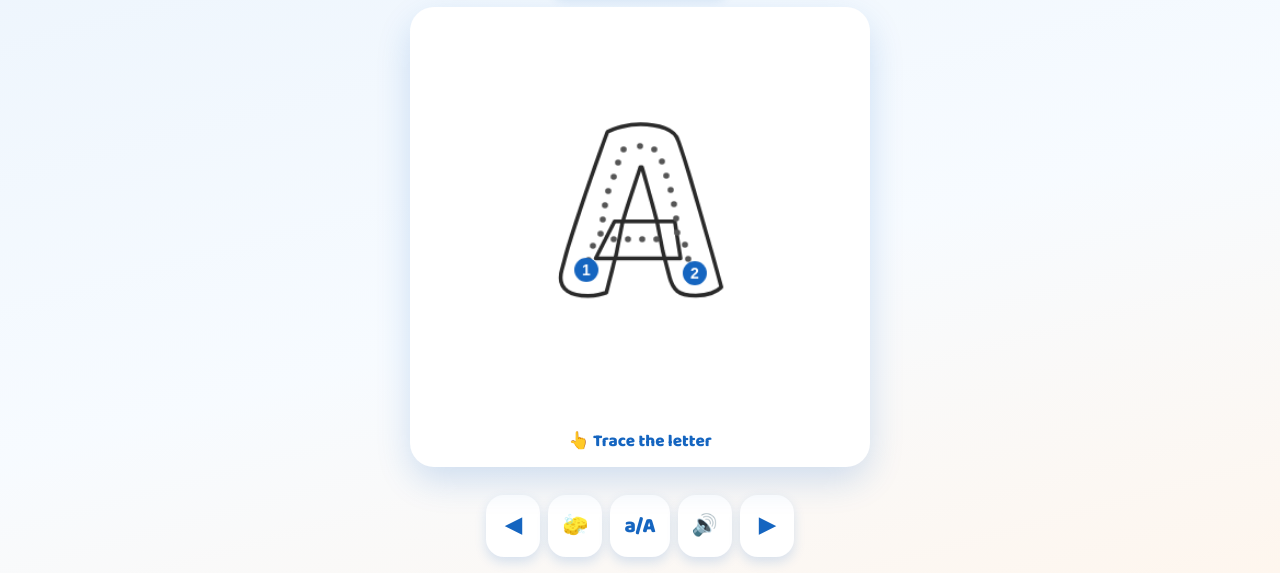
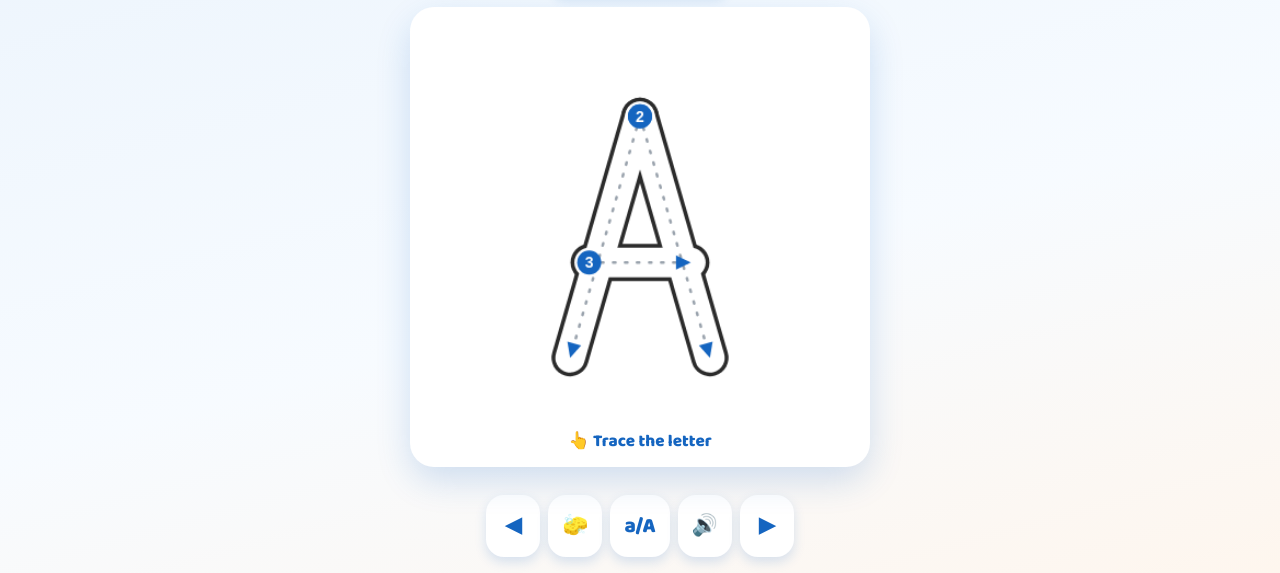
Before and after one commit to ayyashareef/game, a plain HTML site: page abc.html in a window 1280 px wide. Shown: the part 227-800 px from the top of the page. Drawn offline with Linux system fonts and the light colour scheme.

Commit message:
ABC: authored stroke-order paths with numbers + direction arrows (A-Z upper & lower)

```diff
--- a/abc.html
+++ b/abc.html
@@ -57,6 +57,7 @@
     </div>
   </div>
 
+  <script src="js/abc-strokes.js"></script>
   <script src="js/abc.js"></script>
 </body>
 </html>
--- /dev/null
+++ b/js/abc-strokes.js
@@ -0,0 +1,62 @@
+/* Hand-authored stroke data for letter tracing.
+   Each letter = ordered list of strokes; each stroke = ordered list of [x,y] points
+   in a 0..100 box (y points down). Order = correct writing order; the last point of
+   a stroke is where the arrow points. Two-point strokes at one spot are dots (i, j). */
+window.ABC_STROKES = {
+  up: {
+    A: [[[50,12],[28,88]], [[50,12],[72,88]], [[34,58],[66,58]]],
+    B: [[[30,12],[30,88]], [[30,12],[58,14],[66,28],[58,46],[30,48]], [[30,48],[60,50],[70,68],[60,86],[30,88]]],
+    C: [[[70,28],[58,16],[42,16],[30,30],[26,52],[32,72],[46,86],[64,84],[72,72]]],
+    D: [[[30,12],[30,88]], [[30,12],[54,16],[70,40],[70,60],[54,84],[30,88]]],
+    E: [[[32,12],[32,88]], [[32,12],[70,12]], [[32,50],[62,50]], [[32,88],[70,88]]],
+    F: [[[32,12],[32,88]], [[32,12],[70,12]], [[32,50],[62,50]]],
+    G: [[[70,30],[56,16],[40,16],[28,34],[26,54],[34,74],[52,86],[70,80],[72,60]], [[72,60],[54,60]]],
+    H: [[[30,12],[30,88]], [[70,12],[70,88]], [[30,50],[70,50]]],
+    I: [[[36,12],[64,12]], [[50,12],[50,88]], [[36,88],[64,88]]],
+    J: [[[40,12],[72,12]], [[60,12],[60,72],[52,84],[40,84],[32,72]]],
+    K: [[[30,12],[30,88]], [[68,12],[30,52]], [[42,42],[70,88]]],
+    L: [[[32,12],[32,88],[70,88]]],
+    M: [[[26,88],[26,12],[50,66],[74,12],[74,88]]],
+    N: [[[30,88],[30,12],[70,88],[70,12]]],
+    O: [[[50,12],[30,26],[24,50],[30,74],[50,88],[70,74],[76,50],[70,26],[50,12]]],
+    P: [[[30,12],[30,88]], [[30,12],[58,14],[68,30],[58,48],[30,50]]],
+    Q: [[[50,12],[30,26],[24,50],[30,74],[50,86],[70,74],[76,50],[70,26],[50,12]], [[56,66],[78,90]]],
+    R: [[[30,12],[30,88]], [[30,12],[58,14],[68,30],[58,48],[30,50]], [[46,50],[70,88]]],
+    S: [[[68,26],[52,14],[36,20],[34,38],[50,50],[64,60],[64,78],[48,86],[32,78]]],
+    T: [[[28,12],[72,12]], [[50,12],[50,88]]],
+    U: [[[30,12],[30,64],[40,84],[60,84],[70,64],[70,12]]],
+    V: [[[30,12],[50,88],[70,12]]],
+    W: [[[24,12],[38,88],[50,40],[62,88],[76,12]]],
+    X: [[[30,12],[70,88]], [[70,12],[30,88]]],
+    Y: [[[30,12],[50,50]], [[70,12],[50,50]], [[50,50],[50,88]]],
+    Z: [[[30,12],[70,12],[30,88],[70,88]]]
+  },
+  low: {
+    a: [[[66,50],[54,44],[42,48],[38,60],[42,74],[54,82],[66,76]], [[66,46],[66,84]]],
+    b: [[[34,12],[34,84]], [[34,54],[52,48],[64,58],[64,74],[52,84],[34,80]]],
+    c: [[[64,52],[52,44],[40,50],[36,64],[42,78],[56,82],[66,74]]],
+    d: [[[64,54],[52,48],[40,54],[36,68],[44,80],[58,82],[66,74]], [[66,12],[66,84]]],
+    e: [[[38,64],[64,64],[64,54],[52,44],[40,50],[36,64],[44,78],[58,82],[66,72]]],
+    f: [[[64,22],[52,14],[42,22],[42,84]], [[32,48],[58,48]]],
+    g: [[[64,52],[52,46],[42,52],[42,66],[52,74],[64,68]], [[64,48],[64,86],[54,96],[40,92]]],
+    h: [[[34,12],[34,84]], [[34,56],[48,48],[62,56],[62,84]]],
+    i: [[[50,28],[50,29]], [[50,46],[50,84]]],
+    j: [[[56,28],[56,29]], [[56,46],[56,86],[48,95],[38,90]]],
+    k: [[[34,12],[34,84]], [[60,50],[34,68]], [[44,62],[62,84]]],
+    l: [[[50,12],[50,84]]],
+    m: [[[32,46],[32,84]], [[32,54],[44,47],[52,54],[52,84]], [[52,54],[64,47],[72,54],[72,84]]],
+    n: [[[34,46],[34,84]], [[34,54],[48,47],[62,54],[62,84]]],
+    o: [[[50,44],[37,52],[34,66],[42,80],[56,82],[66,70],[64,54],[50,44]]],
+    p: [[[34,46],[34,98]], [[34,52],[52,46],[64,56],[58,72],[34,76]]],
+    q: [[[64,52],[52,46],[40,52],[42,68],[58,76],[64,68]], [[64,46],[64,98]]],
+    r: [[[38,46],[38,84]], [[38,56],[52,48],[64,52]]],
+    s: [[[62,52],[48,46],[40,52],[48,62],[58,68],[54,80],[40,80],[34,72]]],
+    t: [[[48,24],[48,78],[58,84]], [[34,46],[60,46]]],
+    u: [[[36,46],[36,74],[48,84],[62,80],[66,72]], [[66,46],[66,84]]],
+    v: [[[36,46],[50,84],[64,46]]],
+    w: [[[30,46],[40,84],[50,56],[60,84],[70,46]]],
+    x: [[[36,46],[64,84]], [[64,46],[36,84]]],
+    y: [[[36,46],[52,74]], [[66,46],[52,74],[44,92],[32,96]]],
+    z: [[[36,46],[64,46],[36,84],[64,84]]]
+  }
+};
--- a/js/abc.js
+++ b/js/abc.js
@@ -30,11 +30,10 @@
   ];
 
   const SIZE = 420;
-  const FONT = '"Baloo 2", "Comic Sans MS", sans-serif';
   const PEN = 7;             // the child's tracing pen
   const DETECT = 26;         // how close the pen must be to the line to "hit" it
-  const DOT_GAP = 13;        // spacing of the dashed centre-line dots
-  const DOT_R = 2.8;         // centre-line dash radius
+  const GS = 2.9, GOFF = 65; // scale + offset mapping the 0..100 stroke box to canvas
+  const BODY_OUT = 34, BODY_IN = 27; // letter thickness (black then white -> hollow outline)
 
   // ---- storage ----
   const KEY = "abc_trace_v1";
@@ -76,124 +75,89 @@
   const itx = maskInk.getContext("2d", { willReadFrequently: true });
 
   let index = 0, strokes = [], drawing = false;
-  let targetPixels = null, targetCount = 0, skelDots = [], endDots = [], solved = false, moveTick = 0, fontReady = false;
+  let targetPixels = null, targetCount = 0, solved = false, moveTick = 0;
+  let curStrokes = [];   // current letter's strokes, scaled to canvas coords
 
   function curChar() { return save.lower ? LETTERS[index].c.toLowerCase() : LETTERS[index].c; }
 
-  function paintGlyph(c, color) {
-    c.fillStyle = color; c.textAlign = "center"; c.textBaseline = "middle";
-    c.font = "800 250px " + FONT;
-    c.fillText(curChar(), SIZE / 2, SIZE / 2 + 8);
+  // load + scale the authored strokes for the current letter/case
+  function setStrokes() {
+    const set = save.lower ? window.ABC_STROKES.low : window.ABC_STROKES.up;
+    const key = save.lower ? LETTERS[index].c.toLowerCase() : LETTERS[index].c;
+    const raw = (set && set[key]) || [];
+    curStrokes = raw.map(s => s.map(p => ({ x: GOFF + p[0] * GS, y: GOFF + p[1] * GS })));
   }
-  function drawGlyph(c, color) { c.clearRect(0, 0, SIZE, SIZE); paintGlyph(c, color); }
 
-  /* Zhang-Suen thinning: reduce the filled letter to a 1px centre-line ("skeleton"). */
-  function thin(g, w, h) {
-    const at = (x, y) => (x < 0 || y < 0 || x >= w || y >= h) ? 0 : g[y * w + x];
-    let changed = true;
-    while (changed) {
-      changed = false;
-      for (let step = 0; step < 2; step++) {
-        const rem = [];
-        for (let y = 1; y < h - 1; y++) {
-          for (let x = 1; x < w - 1; x++) {
-            if (!g[y * w + x]) continue;
-            const p2 = at(x, y - 1), p3 = at(x + 1, y - 1), p4 = at(x + 1, y), p5 = at(x + 1, y + 1),
-                  p6 = at(x, y + 1), p7 = at(x - 1, y + 1), p8 = at(x - 1, y), p9 = at(x - 1, y - 1);
-            const B = p2 + p3 + p4 + p5 + p6 + p7 + p8 + p9;
-            if (B < 2 || B > 6) continue;
-            const seq = [p2, p3, p4, p5, p6, p7, p8, p9, p2];
-            let A = 0;
-            for (let i = 0; i < 8; i++) if (seq[i] === 0 && seq[i + 1] === 1) A++;
-            if (A !== 1) continue;
-            if (step === 0) { if (p2 * p4 * p6 !== 0 || p4 * p6 * p8 !== 0) continue; }
-            else { if (p2 * p4 * p8 !== 0 || p2 * p6 * p8 !== 0) continue; }
-            rem.push(y * w + x);
-          }
-        }
-        if (rem.length) { changed = true; for (const i of rem) g[i] = 0; }
-      }
+  function isDot(s) {
+    if (s.length < 2) return true;
+    const a = s[0], b = s[s.length - 1];
+    return Math.hypot(b.x - a.x, b.y - a.y) < 6;
+  }
+
+  // draw a smooth path through the stroke points
+  function tracePath(c, s) {
+    if (s.length === 1) { c.moveTo(s[0].x, s[0].y); c.lineTo(s[0].x + 0.1, s[0].y); return; }
+    c.moveTo(s[0].x, s[0].y);
+    for (let i = 1; i < s.length - 1; i++) {
+      const mx = (s[i].x + s[i + 1].x) / 2, my = (s[i].y + s[i + 1].y) / 2;
+      c.quadraticCurveTo(s[i].x, s[i].y, mx, my);
     }
-    return g;
+    const n = s.length;
+    c.quadraticCurveTo(s[n - 2].x, s[n - 2].y, s[n - 1].x, s[n - 1].y);
   }
 
   function buildTarget() {
-    drawGlyph(mtx, "#000");
+    // rasterize the centre lines -> the pixels the child must cover
+    mtx.clearRect(0, 0, SIZE, SIZE);
+    mtx.strokeStyle = "#000"; mtx.fillStyle = "#000";
+    mtx.lineCap = "round"; mtx.lineJoin = "round"; mtx.lineWidth = 7;
+    for (const s of curStrokes) {
+      if (isDot(s)) { mtx.beginPath(); mtx.arc(s[0].x, s[0].y, 6, 0, 7); mtx.fill(); continue; }
+      mtx.beginPath(); tracePath(mtx, s); mtx.stroke();
+    }
     const data = mtx.getImageData(0, 0, SIZE, SIZE).data;
-    const fill = new Uint8Array(SIZE * SIZE);
-    for (let i = 0; i < SIZE * SIZE; i++) if (data[i * 4 + 3] > 60) fill[i] = 1;
+    targetPixels = new Uint8Array(SIZE * SIZE);
+    targetCount = 0;
+    for (let i = 0; i < SIZE * SIZE; i++) if (data[i * 4 + 3] > 40) { targetPixels[i] = 1; targetCount++; }
+  }
 
-    const skel = fill.slice();
-    thin(skel, SIZE, SIZE);
-
-    targetPixels = skel;
-    targetCount = 0;
-    for (let i = 0; i < skel.length; i++) if (skel[i]) targetCount++;
-
-    // sub-sample the skeleton into evenly spaced guide dots
-    const pts = [];
-    for (let y = 0; y < SIZE; y++)
-      for (let x = 0; x < SIZE; x++)
-        if (skel[y * SIZE + x]) pts.push({ x, y });
-
-    skelDots = [];
-    const minSq = DOT_GAP * DOT_GAP;
-    for (const p of pts) {
-      let ok = true;
-      for (const d of skelDots) {
-        const dx = d.x - p.x, dy = d.y - p.y;
-        if (dx * dx + dy * dy < minSq) { ok = false; break; }
-      }
-      if (ok) skelDots.push(p);
-    }
-
-    // endpoints = skeleton pixels with a single neighbour (start/end of strokes)
-    const isSkel = (x, y) => (x < 0 || y < 0 || x >= SIZE || y >= SIZE) ? 0 : skel[y * SIZE + x];
-    const ends = [];
-    for (const p of pts) {
-      let n = 0;
-      for (let dy = -1; dy <= 1; dy++)
-        for (let dx = -1; dx <= 1; dx++)
-          if (!(dx === 0 && dy === 0)) n += isSkel(p.x + dx, p.y + dy);
-      if (n === 1) ends.push(p);
-    }
-    endDots = [];
-    for (const p of ends) {
-      let ok = true;
-      for (const d of endDots) {
-        const dx = d.x - p.x, dy = d.y - p.y;
-        if (dx * dx + dy * dy < 30 * 30) { ok = false; break; }
-      }
-      if (ok) endDots.push(p);
-    }
+  function arrowHead(a, b) {  // arrow pointing a -> b, drawn at b
+    const ang = Math.atan2(b.y - a.y, b.x - a.x), L = 15;
+    ctx.fillStyle = "#1565c0";
+    ctx.beginPath();
+    ctx.moveTo(b.x, b.y);
+    ctx.lineTo(b.x - L * Math.cos(ang - 0.45), b.y - L * Math.sin(ang - 0.45));
+    ctx.lineTo(b.x - L * Math.cos(ang + 0.45), b.y - L * Math.sin(ang + 0.45));
+    ctx.closePath(); ctx.fill();
   }
 
   function render() {
     ctx.clearRect(0, 0, SIZE, SIZE);
     ctx.fillStyle = "#fff"; ctx.fillRect(0, 0, SIZE, SIZE);
+    ctx.lineCap = "round"; ctx.lineJoin = "round";
 
-    // black outline of the letter (hollow), like a tracing worksheet
-    ctx.lineJoin = "round"; ctx.lineCap = "round";
-    ctx.strokeStyle = "#2a2a2a"; ctx.lineWidth = 3.5;
-    ctx.textAlign = "center"; ctx.textBaseline = "middle";
-    ctx.font = "800 250px " + FONT;
-    ctx.strokeText(curChar(), SIZE / 2, SIZE / 2 + 8);
+    // 1) hollow letter body: thick dark, then thinner white on top
+    ctx.strokeStyle = "#2b2b2b"; ctx.fillStyle = "#2b2b2b"; ctx.lineWidth = BODY_OUT;
+    for (const s of curStrokes) {
+      if (isDot(s)) { ctx.beginPath(); ctx.arc(s[0].x, s[0].y, BODY_OUT / 2, 0, 7); ctx.fill(); continue; }
+      ctx.beginPath(); tracePath(ctx, s); ctx.stroke();
+    }
+    ctx.strokeStyle = "#fff"; ctx.fillStyle = "#fff"; ctx.lineWidth = BODY_IN;
+    for (const s of curStrokes) {
+      if (isDot(s)) { ctx.beginPath(); ctx.arc(s[0].x, s[0].y, BODY_IN / 2, 0, 7); ctx.fill(); continue; }
+      ctx.beginPath(); tracePath(ctx, s); ctx.stroke();
+    }
 
-    // dashed line down the middle (the path to trace)
-    ctx.fillStyle = "#555";
-    for (const d of skelDots) { ctx.beginPath(); ctx.arc(d.x, d.y, DOT_R, 0, 7); ctx.fill(); }
+    // 2) dashed centre line
+    ctx.strokeStyle = "#9aa3ad"; ctx.lineWidth = 2.5; ctx.setLineDash([2, 9]);
+    for (const s of curStrokes) {
+      if (isDot(s)) continue;
+      ctx.beginPath(); tracePath(ctx, s); ctx.stroke();
+    }
+    ctx.setLineDash([]);
 
-    // numbered stroke-start markers (best-effort order: top -> bottom, left -> right)
-    const ordered = endDots.slice().sort((a, b) => (a.y - b.y) || (a.x - b.x));
-    ctx.textAlign = "center"; ctx.textBaseline = "middle";
-    ordered.forEach((d, i) => {
-      ctx.fillStyle = "#1565c0"; ctx.beginPath(); ctx.arc(d.x, d.y, 11, 0, 7); ctx.fill();
-      ctx.fillStyle = "#fff"; ctx.font = "bold 14px Arial, sans-serif";
-      ctx.fillText(String(i + 1), d.x, d.y + 1);
-    });
-
-    // the child's pen
-    ctx.strokeStyle = "#e8513a"; ctx.lineWidth = PEN; ctx.lineCap = "round"; ctx.lineJoin = "round";
+    // 3) the child's pen
+    ctx.strokeStyle = "#e8513a"; ctx.lineWidth = PEN;
     for (const st of strokes) {
       if (!st.points.length) continue;
       ctx.beginPath(); ctx.moveTo(st.points[0].x, st.points[0].y);
@@ -201,6 +165,16 @@
       if (st.points.length === 1) ctx.lineTo(st.points[0].x + 0.1, st.points[0].y);
       ctx.stroke();
     }
+
+    // 4) direction arrows + numbered start markers (on top)
+    ctx.textAlign = "center"; ctx.textBaseline = "middle";
+    curStrokes.forEach((s, i) => {
+      if (!isDot(s)) arrowHead(s[s.length - 2], s[s.length - 1]);
+      const a = s[0];
+      ctx.fillStyle = "#1565c0"; ctx.beginPath(); ctx.arc(a.x, a.y, 11, 0, 7); ctx.fill();
+      ctx.fillStyle = "#fff"; ctx.font = "bold 14px Arial, sans-serif";
+      ctx.fillText(String(i + 1), a.x, a.y + 1);
+    });
   }
 
   function pos(e) {
@@ -266,7 +240,7 @@
     el("wordEmoji").textContent = LETTERS[index].e;
     el("wordText").textContent = LETTERS[index].word;
     el("hint").style.opacity = "1"; el("success").classList.add("hidden");
-    buildTarget(); render(); updateProgress();
+    setStrokes(); buildTarget(); render(); updateProgress();
   }
 
   function clearInk() {
@@ -317,12 +291,6 @@
   canvas.addEventListener("touchend", end);
   canvas.addEventListener("touchcancel", end);
 
-  function boot() { loadLetter(0); }
-  if (document.fonts && document.fonts.load) {
-    Promise.all([
-      document.fonts.load('800 250px "Baloo 2"', "ABCabc"),
-      document.fonts.ready
-    ]).then(() => { fontReady = true; boot(); }).catch(boot);
-    setTimeout(() => { if (!fontReady) boot(); }, 1500);
-  } else { boot(); }
+  // letters are drawn from authored stroke paths, so no web font is needed for the canvas
+  loadLetter(0);
 })();
```
